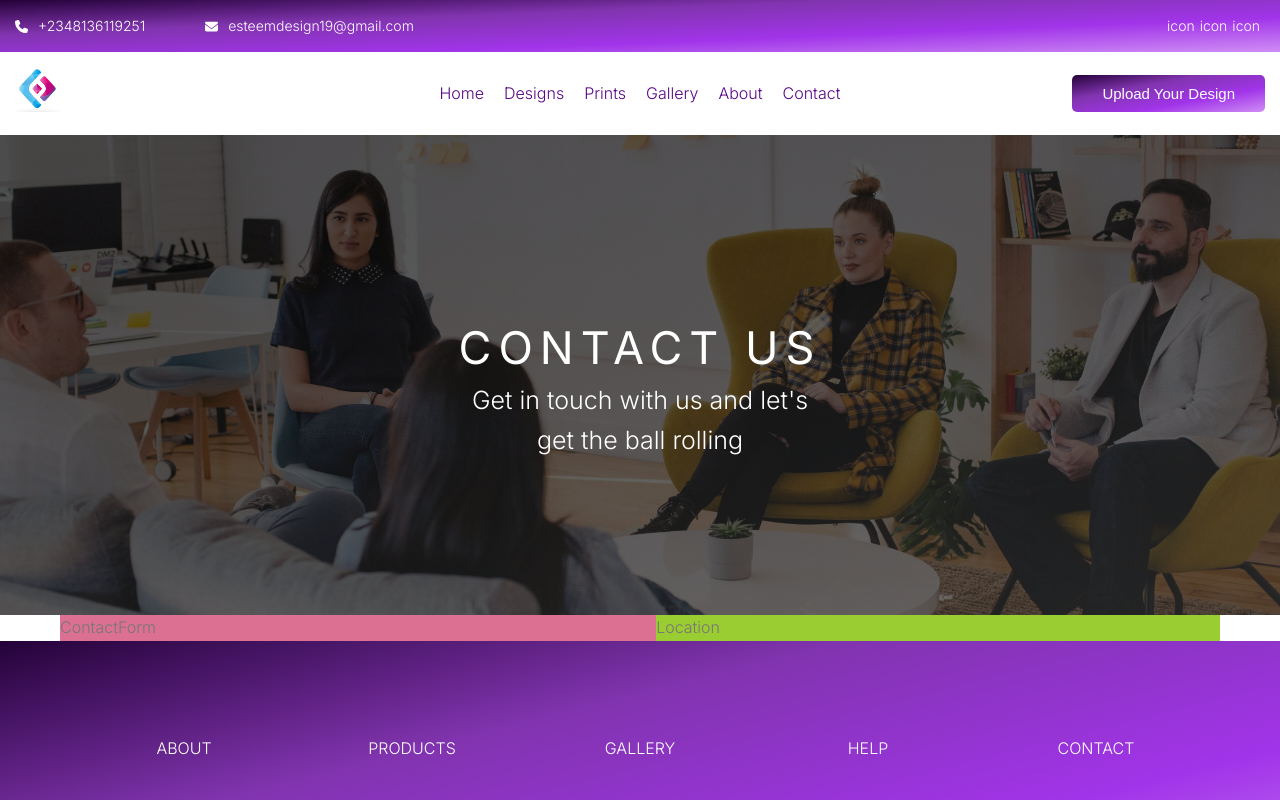
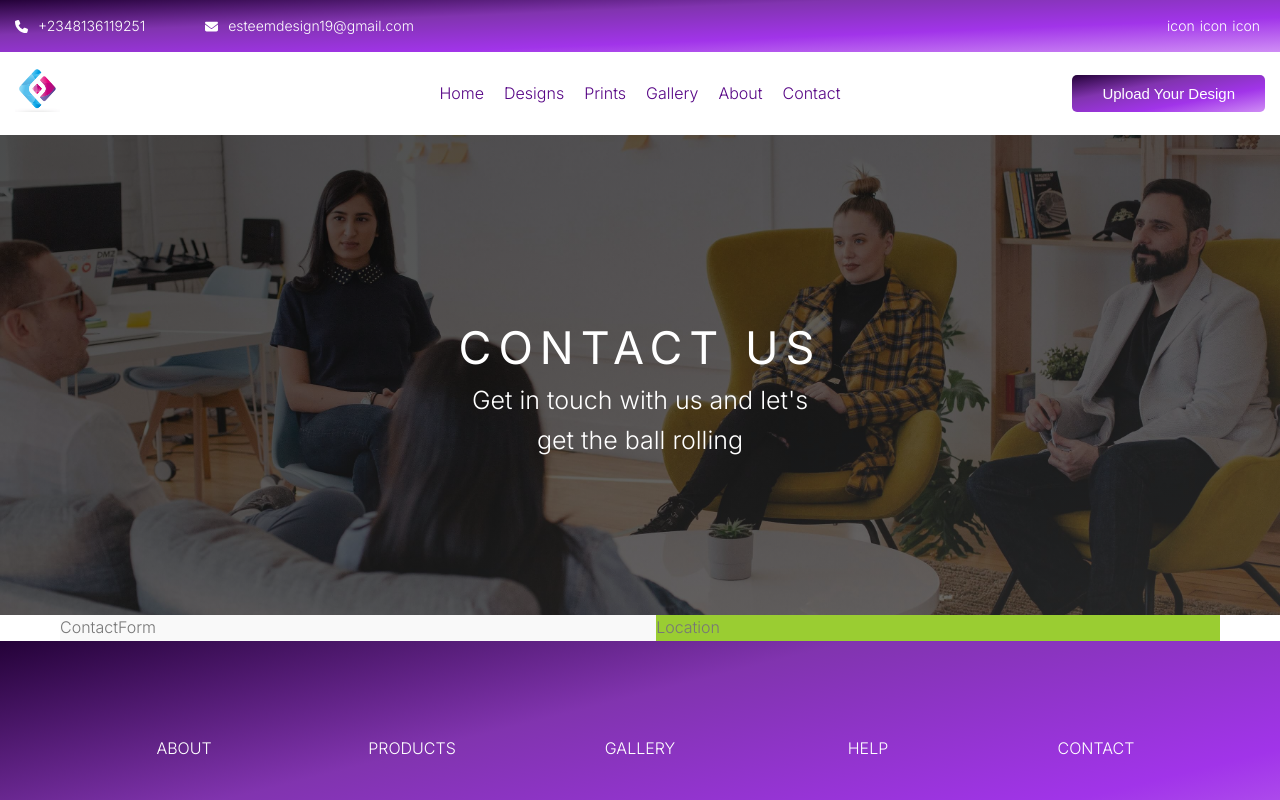
Before and after one commit to esteemayo/next-idesignx, a Next.js app: page /contact in a window 1280 px wide. Shown: the top 800 px of the page. Built offline with nearby package versions, Linux system fonts and the light colour scheme.

Commit message:
fix: add styling

```diff
--- a/src/components/ContactForm.tsx
+++ b/src/components/ContactForm.tsx
@@ -8,7 +8,7 @@ const ContactForm = () => {
 
 const Container = styled.section`
   grid-column: col-start 1 / col-end 4;
-  background-color: palevioletred;
+  background-color: #f9f9f9;
 `;
 
 export default ContactForm;
```
